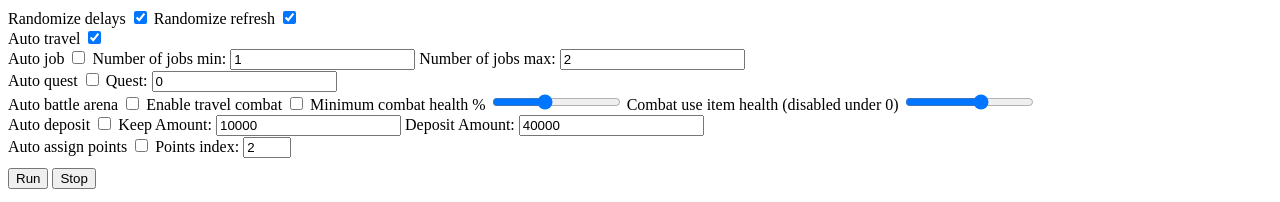
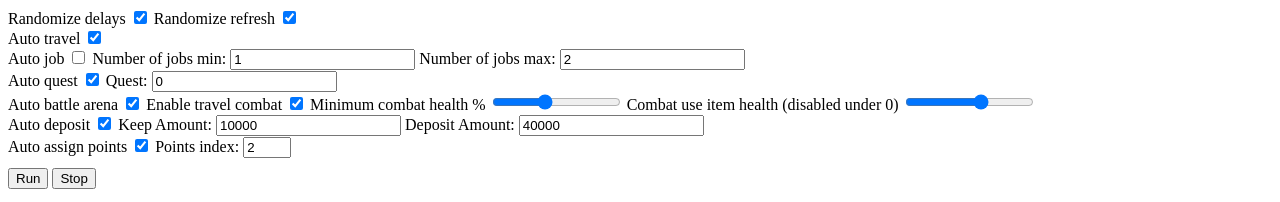
Before and after one commit to Tezirg/simple-mmo-bot, a plain HTML site: page index.html in a window 1280 px wide. Shown: the top 202 px of the page. Drawn offline with nearby package versions, Linux system fonts and the light colour scheme.

Commit message:
Default check bot features

```diff
--- a/index.html
+++ b/index.html
@@ -39,17 +39,17 @@
       </div>
       <div id="bot-conf-quest">
 	<label for="auto-quest">Auto quest</label>
-	<input type="checkbox" id="auto-quest" name="auto-quest" />
+	<input type="checkbox" id="auto-quest" name="auto-quest" checked />
 	<label for="quest-id">Quest:</label>
 	<input type="number" id="quest-id" name="quest-id" min="0" value="0" />
       </div>
       <div id="bot-conf-combat">
 	<label for="auto-battle-arena">Auto battle arena</label>
 	<input type="checkbox" id="auto-battle-arena"
-	       name="auto-battle-arena" />
+	       name="auto-battle-arena" checked />
 	<label for="auto-travel-combat">Enable travel combat</label>
 	<input type="checkbox" id="auto-travel-combat"
-	       name="auto-travel-combat" />
+	       name="auto-travel-combat" checked />
 	<label for="auto-combat-health">Minimum combat health %</label>
 	<input id="auto-combat-health" type="range" min="0.0"
 	       max="100.0" step="1.0" value="40.0" />
@@ -60,7 +60,7 @@
       </div>
       <div id="bot-conf-bank">
 	<label for="auto-deposit">Auto deposit</label>
-	<input type="checkbox" id="auto-deposit" name="auto-deposit">
+	<input type="checkbox" id="auto-deposit" name="auto-deposit" checked />
 	<label for="keep-amount">Keep Amount:</label>
 	<input type="number" id="keep-amount" name="keep-amount"
 	       min="0" value="10000" />
@@ -70,7 +70,7 @@
       </div>
       <div id="bot-conf-char">
 	<label for="auto-points">Auto assign points</label>
-	<input type="checkbox" id="auto-points" name="auto-points">
+	<input type="checkbox" id="auto-points" name="auto-points" checked />
 	<label for="points-index">Points index:</label>
 	<input type="number" id="points-index" name="points-index"
 	       min="0" max="2" value="2" />
```
